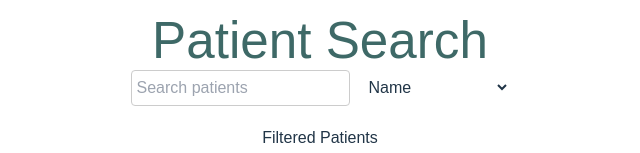
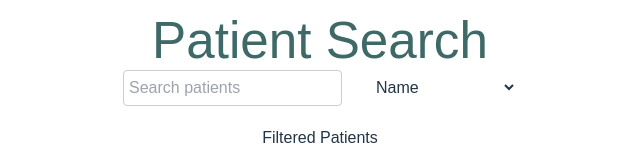
Before and after one commit to cfgtexas24/Team-17, a React (Vite) app in the folder clientcare2/: page /patientsearch in a window 1280 px wide. Shown: the part 124-277 px from the top of the page, without its empty margins (320-960 px from the left). Built offline with nearby package versions, Linux system fonts and the light colour scheme.

Commit message:
Margin change

```diff
--- a/clientcare2/src/components/admin_components/patientSearch.tsx
+++ b/clientcare2/src/components/admin_components/patientSearch.tsx
@@ -185,7 +185,7 @@ const PatientSearch: React.FC = () => {
         value={searchTerm}
         onChange={handleSearch}
         style={{
-          marginRight: '10px',
+          marginRight: '25px',
           padding: '5px',
           backgroundColor: 'white', // Set input background to white
           border: '1px solid #ccc',
```
